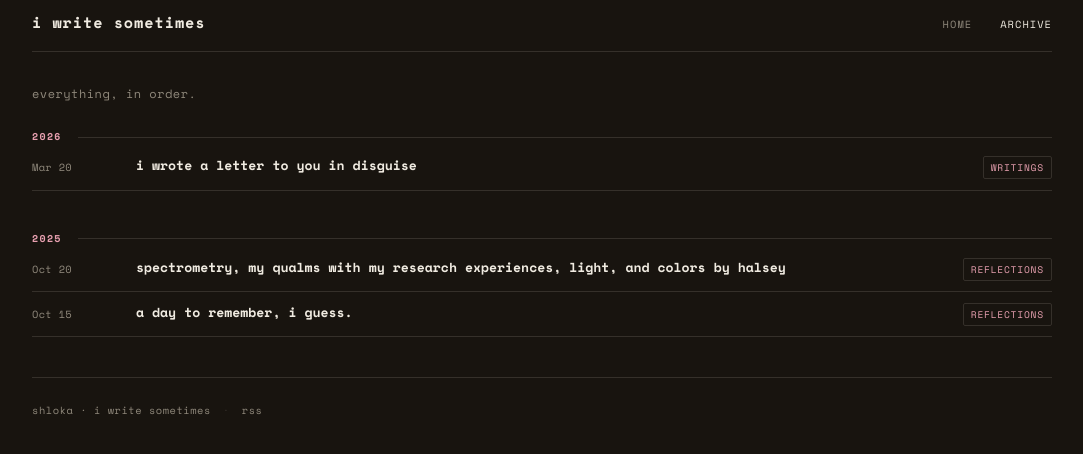
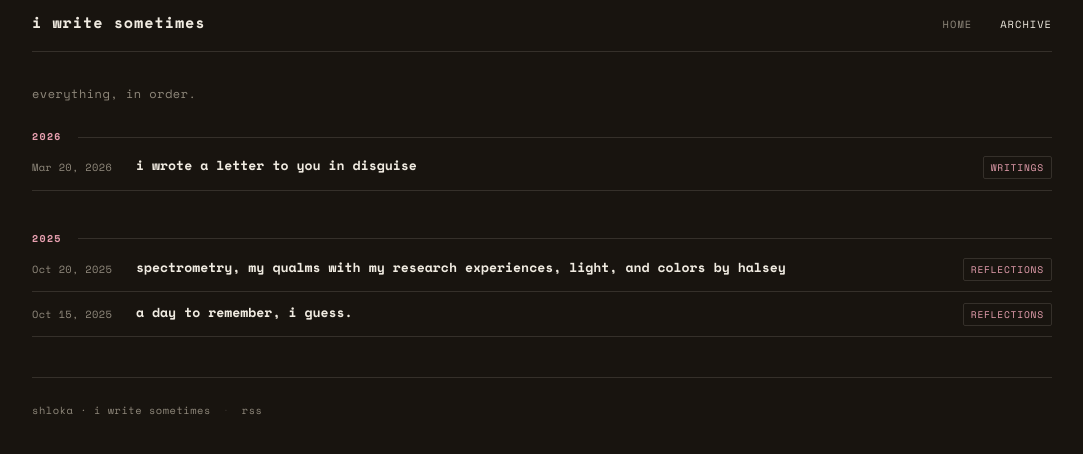
Before and after one commit to shlokamohanty/i-write-sometimes, a Jekyll site: the page built from archive.md, in a window 1280 px wide, cut to the strip 59-513 px from the top of the page. Shown: the whole strip, without its empty margins (98-1181 px from the left). Built offline with Jekyll 4.4.1, drawn with Linux system fonts in a browser that asks for light colours.

Commit message:
Update archive.md

```diff
--- a/archive.md
+++ b/archive.md
@@ -18,7 +18,7 @@ permalink: /archive.html
     {% for post in year.items %}
     <li>
       <a href="{{ post.url | relative_url }}" class="post-row">
-        <span class="post-row-date">{{ post.date | date: "%b %d" }}</span>
+        <span class="post-row-date">{{ post.date | date: "%b %d, %Y" }}</span>
         <div class="post-row-body">
           <div class="post-row-title">{{ post.title }}</div>
         </div>
```
